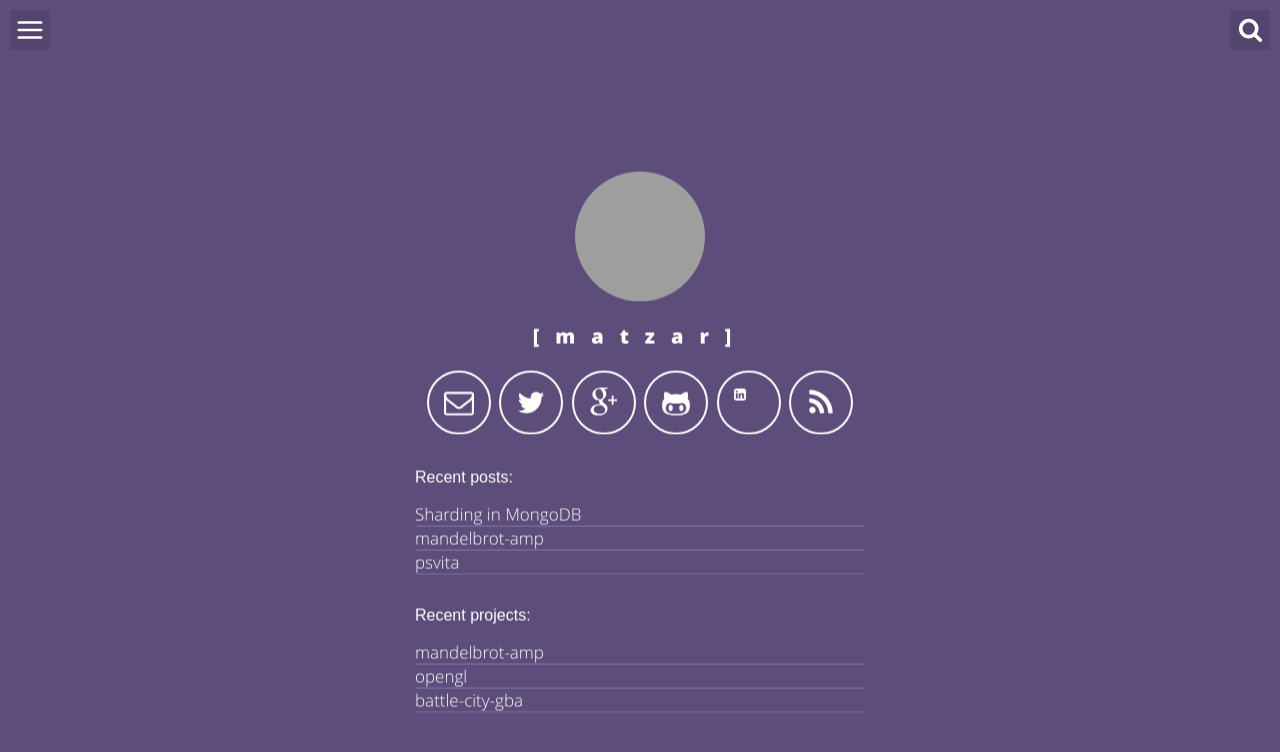
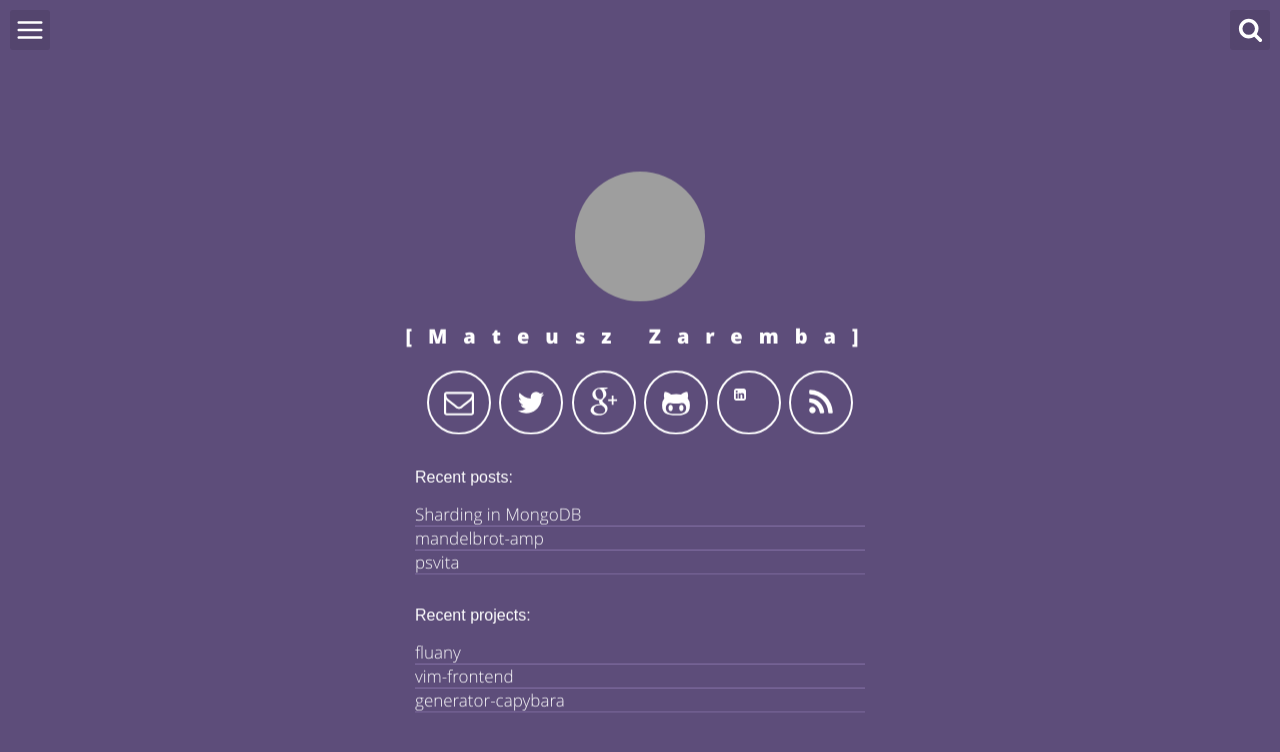
Before and after one commit to matzar/matzar.github.io, a Jekyll site: the page built from index.html, in a window 1280 px wide. Shown: the top 752 px of the page. Built offline with Jekyll 4.4.1, drawn with Linux system fonts in a browser that asks for light colours; part of the change alters nothing that is shown; some of the changed text lies outside the part shown; grey boxes are pictures that could not be loaded.

Commit message:
credentials update

```diff
--- a/_config.yml
+++ b/_config.yml
@@ -1,16 +1,17 @@
 # Site settings
-title: Mateusz Zaremba
-description: "Portfolio"
-baseurl: "https://matzar.github.io" # for test: remove string '/space-jekyll-template' to ''
-url: "https://matzar.github.io" # for test: remove string 'http://victorvoid.github.io' to '' but in production: 'https://yourusername.githu.io'
+title: Lorem Ipsum - Web Developer
+description: "Mateusz Zaremba"
+baseurl: "" # for test: remove string '/space-jekyll-template' to ''
+url: "http://matzar.github.io" # for test: remove string 'http://victorvoid.github.io' to '' but in production: 'https://yourusername.github.io'
+
 # User settings
-username: matzar
-user_title: Mateusz Zaremba
+username: Mateusz Zaremba
+user_title: matzar
 email: matzaremba@icloud.com
 twitter_username: jollyjellycoco
 github_username:  matzar
 #gplus_username:  loremipsum
-linkedin_public_url: mateusz-zaremba # Example: For public profile 'www.linkedin.com/in/john-smith', 'john-smith' is your linkedin_public_url
+linkedin_public_url: https://www.linkedin.com/in/mateusz-zaremba/ # Example: For public profile 'www.linkedin.com/in/john-smith', 'john-smith' is your linkedin_public_url
 #disqus_username: loremipsum
 profile_picture: https://mateuszzaremba.weebly.com/uploads/1/0/0/2/100293996/editor/img-1580.jpg?1518114932
 
@@ -18,7 +19,6 @@ profile_picture: https://mateuszzaremba.weebly.com/uploads/1/0/0/2/100293996/edi
 markdown: kramdown
 highlighter: rouge
 permalink: /:title/
-
 
 # html minify
 compress_html:
@@ -29,36 +29,42 @@ compress_html:
 
 # Links to include in menu navigation
 links:
-  - title: home
-    url: /
-  - title: my posts
-    url: /posts
-  - title: series
-    url: /series
-  - title: tags
-    url: /tags
-  - title: about me
-    url: /about
+  section_1:
+    - title: home
+      url: /
+      key_trigger: 1
+    - title: my posts
+      url: /posts
+      key_trigger: 2
+    - title: series
+      url: /series
+      key_trigger: 3
+    - title: tags
+      url: /tags
+      key_trigger: 4
+    - title: about me
+      url: /about
+      key_trigger: 5
+  section_2:
+    - title: github
+      url: http://www.github.com/victorvoid
+      new_tab: true
+      key_trigger: g
+    - title: twitter
+      url: http://www.twitter.com/victorvoid
+      key_trigger: t
+    - title: search
+      url: ""
+      key_trigger: s #WARNING: search only works with "s"
 
 # projects in header index
 projects:
-  - name: mandelbrot-amp
-    url: https://matzar.github.io/mandelbrot-amp/
-  - name: opengl
-    url: https://matzar.github.io/opengl/
-  - name: battle-city-gba
-    url: https://github.com/matzar/battle-city-gba
-  - name: darts-game
-    url: https://github.com/matzar/darts-game
-  - name: mayan-kitchen
-    url: https://github.com/matzar/mayan-kitchen
-  - name: dragon-maze-the-game
-    url: https://github.com/matzar/dragon-maze-the-game
-  - name: space-whales
-    url: https://github.com/GeorgeRankin/space-whales
-  - name: infinite-runner
-    url: https://github.com/matzar/infinite-runner
-#  - name:
-#    url:
+  - name: fluany
+    url: https://github.com/fluany/fluany
+  - name: vim-frontend
+    url: https://github.com/victorvoid/vim-frontend
+  - name: generator-capybara
+    url: https://github.com/victorvoid/generator-capybara
+
 # exclude my node related stuff
 exclude: ['package.json', 'src', 'node_modules']
```
